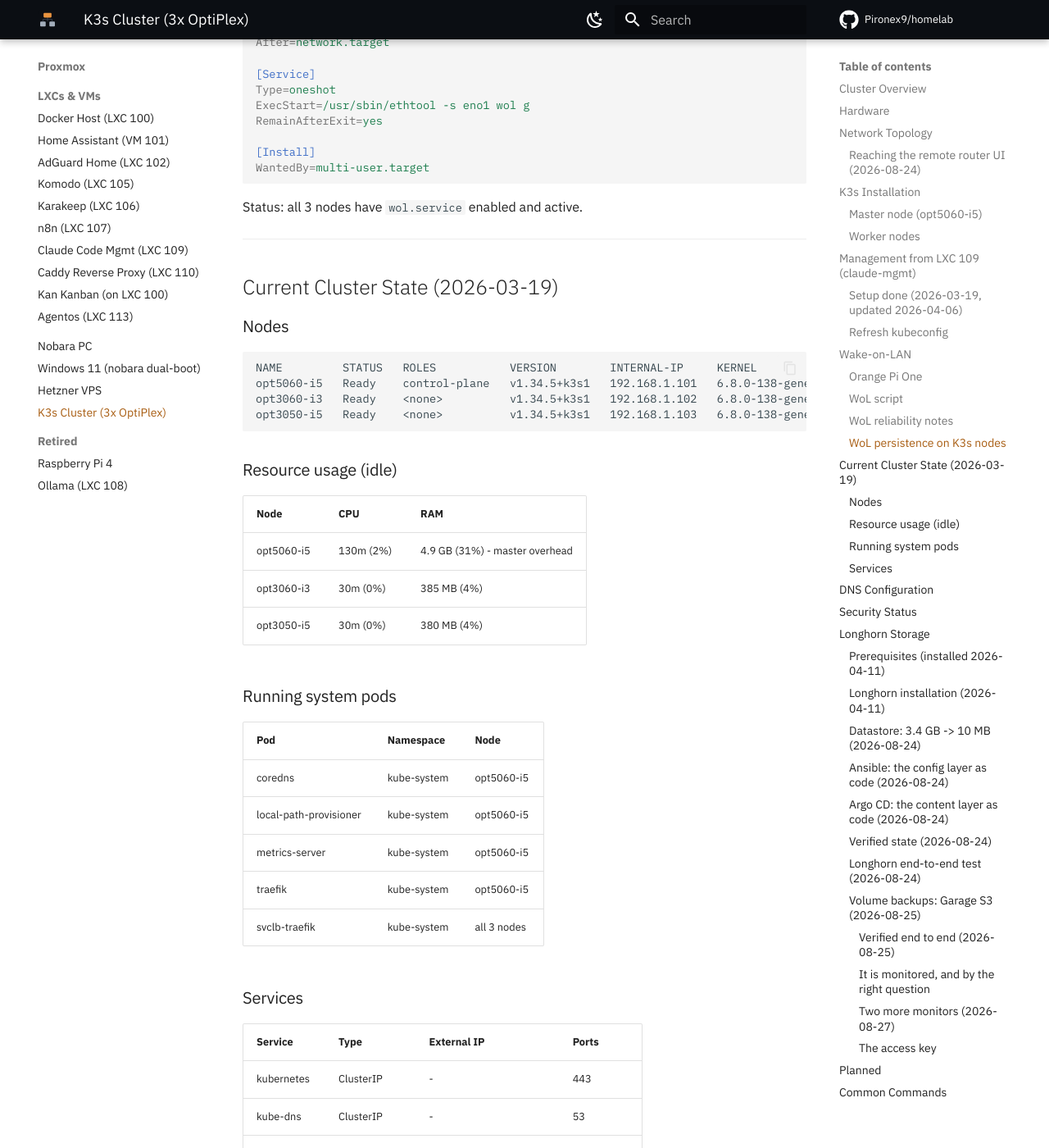
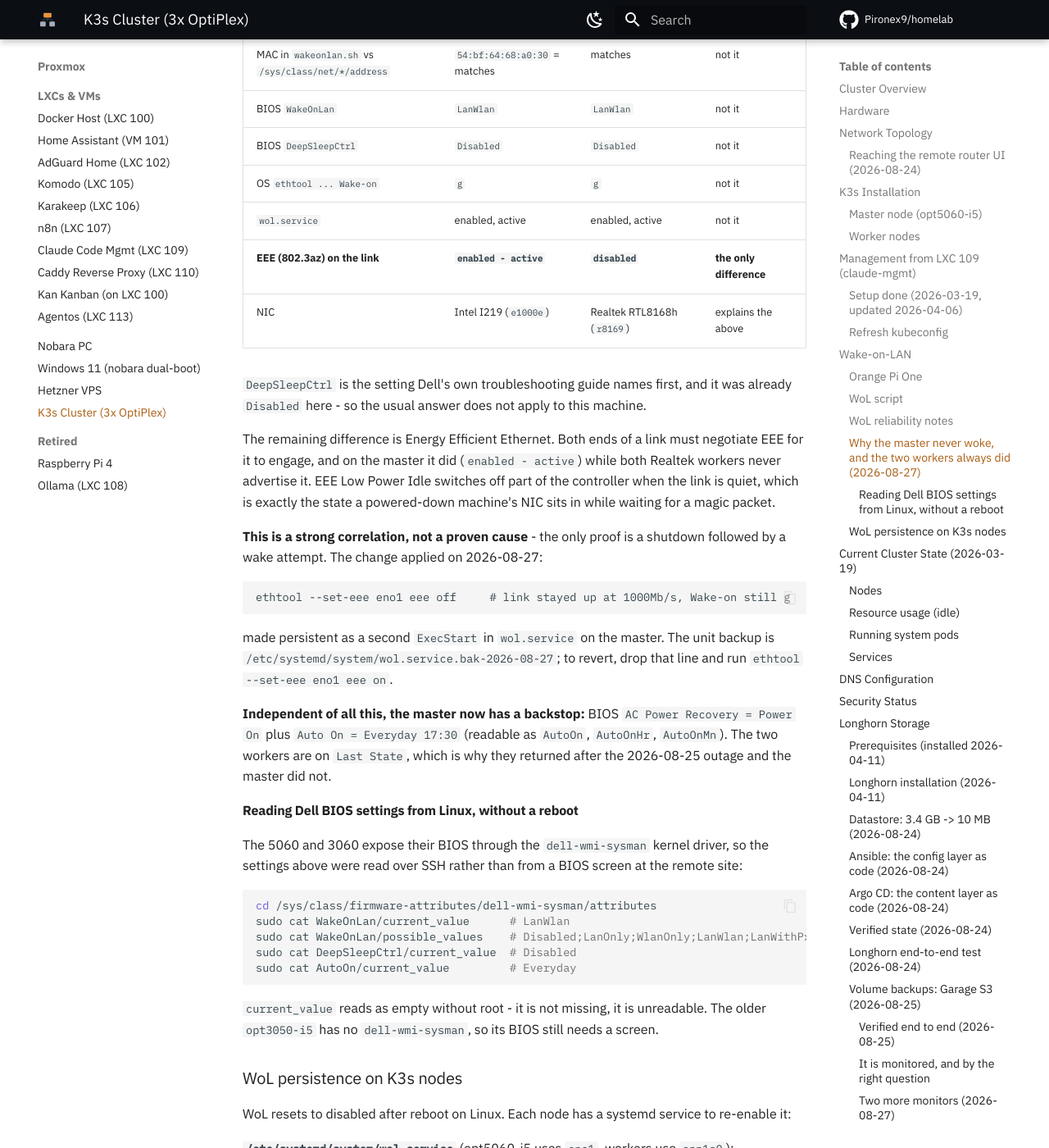
Before and after one commit to Pironex9/homelab, an MkDocs documentation site: the page built from docs/hosts/k3s-cluster.md, in a window 1280 px wide and 1400 px high, scrolled down 7805 px. Shown: the whole window at 82% size. Built offline with MkDocs 1.6.1 and Material for MkDocs 9.7.7, drawn with Linux system fonts in a browser that asks for light colours; comment, search, counter and statistics services are not loaded; some of the changed text lies outside the part shown.

Commit message:
docs(k3s): a master WoL-hibaja nem a BIOS, hanem az EEE a linken
Merve, nem feltetelezve: a WoL script MAC-je egyezik, a BIOS WakeOnLan=LanWlan
es DeepSleepCtrl=Disabled ugyanaz mint a mukodo workeren, az OS oldal Wake-on: g.
Az egyetlen kulonbseg az EEE (802.3az): a master Intel I219-en 'enabled - active',
mindket Realtek workeren 'disabled'. Kikapcsolva es a wol.service-ben rogzitve.
Korrelacio, nem bizonyitott ok - a bizonyitas egy leallitas plusz ebresztes.

Plusz: a Dell BIOS beallitasok olvasasa SSH-n a dell-wmi-sysman sysfs-en at,
igy a tavoli helyszinre nem kell kimenni egy BIOS-kepernyoert.

````diff
--- a/docs/hosts/k3s-cluster.md
+++ b/docs/hosts/k3s-cluster.md
@@ -312,6 +312,62 @@
 - **NIC WoL state** - `ethtool wol g` is re-applied on each boot via `wol.service`. If the machine was power-cut before booting, the state may be lost.
 
 **Workaround:** If WoL fails, power-cycle the node physically or via a smart PDU. BIOS should be set to `AC Power Recovery = Power On` so the node boots automatically on power restore.
+
+### Why the master never woke, and the two workers always did (2026-08-27)
+
+The two workers answer WoL reliably; `opt5060-i5` never has. Everything obvious was
+measured and ruled out rather than assumed:
+
+| Checked | opt5060-i5 (master) | opt3060-i3 (worker) | Verdict |
+|---|---|---|---|
+| MAC in `wakeonlan.sh` vs `/sys/class/net/*/address` | `54:bf:64:68:a0:30` = matches | matches | not it |
+| BIOS `WakeOnLan` | `LanWlan` | `LanWlan` | not it |
+| BIOS `DeepSleepCtrl` | `Disabled` | `Disabled` | not it |
+| OS `ethtool ... Wake-on` | `g` | `g` | not it |
+| `wol.service` | enabled, active | enabled, active | not it |
+| **EEE (802.3az) on the link** | **`enabled - active`** | **`disabled`** | **the only difference** |
+| NIC | Intel I219 (`e1000e`) | Realtek RTL8168h (`r8169`) | explains the above |
+
+`DeepSleepCtrl` is the setting Dell's own troubleshooting guide names first, and it was
+already `Disabled` here - so the usual answer does not apply to this machine.
+
+The remaining difference is Energy Efficient Ethernet. Both ends of a link must
+negotiate EEE for it to engage, and on the master it did (`enabled - active`) while
+both Realtek workers never advertise it. EEE Low Power Idle switches off part of the
+controller when the link is quiet, which is exactly the state a powered-down machine's
+NIC sits in while waiting for a magic packet.
+
+**This is a strong correlation, not a proven cause** - the only proof is a shutdown
+followed by a wake attempt. The change applied on 2026-08-27:
+
+```
+ethtool --set-eee eno1 eee off     # link stayed up at 1000Mb/s, Wake-on still g
+```
+
+made persistent as a second `ExecStart` in `wol.service` on the master. The unit backup
+is `/etc/systemd/system/wol.service.bak-2026-08-27`; to revert, drop that line and run
+`ethtool --set-eee eno1 eee on`.
+
+**Independent of all this, the master now has a backstop:** BIOS `AC Power Recovery =
+Power On` plus `Auto On = Everyday 17:30` (readable as `AutoOn`, `AutoOnHr`, `AutoOnMn`).
+The two workers are on `Last State`, which is why they returned after the 2026-08-25
+outage and the master did not.
+
+#### Reading Dell BIOS settings from Linux, without a reboot
+
+The 5060 and 3060 expose their BIOS through the `dell-wmi-sysman` kernel driver, so the
+settings above were read over SSH rather than from a BIOS screen at the remote site:
+
+```bash
+cd /sys/class/firmware-attributes/dell-wmi-sysman/attributes
+sudo cat WakeOnLan/current_value      # LanWlan
+sudo cat WakeOnLan/possible_values    # Disabled;LanOnly;WlanOnly;LanWlan;LanWithPxeBoot;
+sudo cat DeepSleepCtrl/current_value  # Disabled
+sudo cat AutoOn/current_value         # Everyday
+```
+
+`current_value` reads as empty without root - it is not missing, it is unreadable.
+The older `opt3050-i5` has no `dell-wmi-sysman`, so its BIOS still needs a screen.
 
 ### WoL persistence on K3s nodes
 
````
